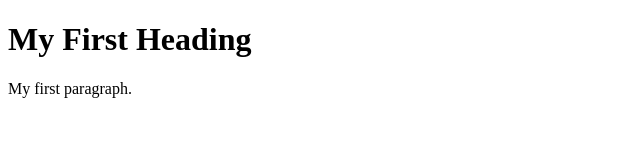
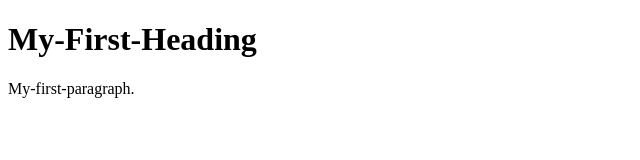
Before and after one commit to emreeng/deneme_website, a plain HTML site: page index.html in a window 1280 px wide. Shown: the whole page, without its empty margins (0-640 px from the left). Drawn offline with Linux system fonts and the light colour scheme.

Commit message:
Update index.html

```diff
--- a/index.html
+++ b/index.html
@@ -2,9 +2,9 @@
 <html>
 <body>
 
-<h1>My First Heading</h1>
+<h1>My-First-Heading</h1>
 
-<p>My first paragraph.</p>
+<p>My-first-paragraph.</p>
 
 </body>
 </html>
```
